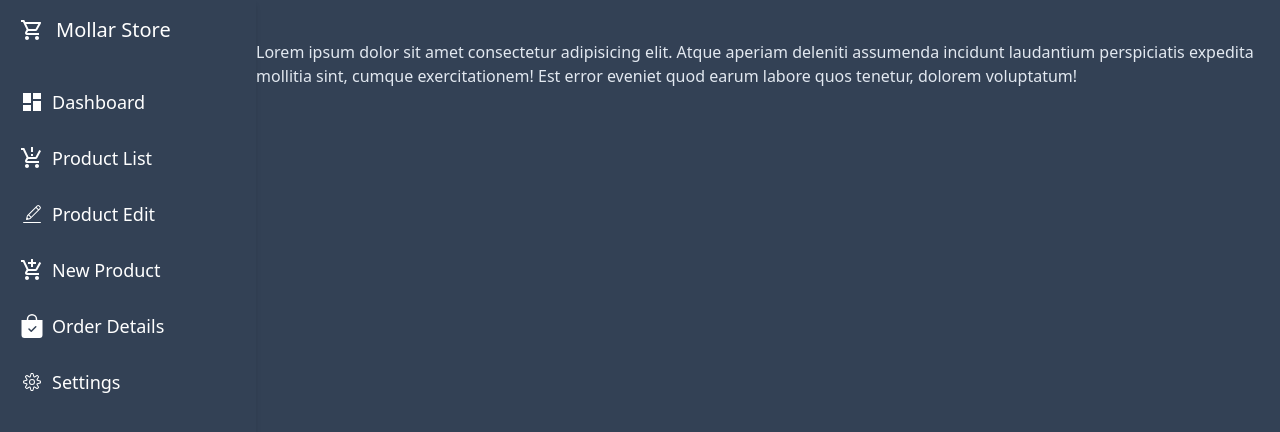
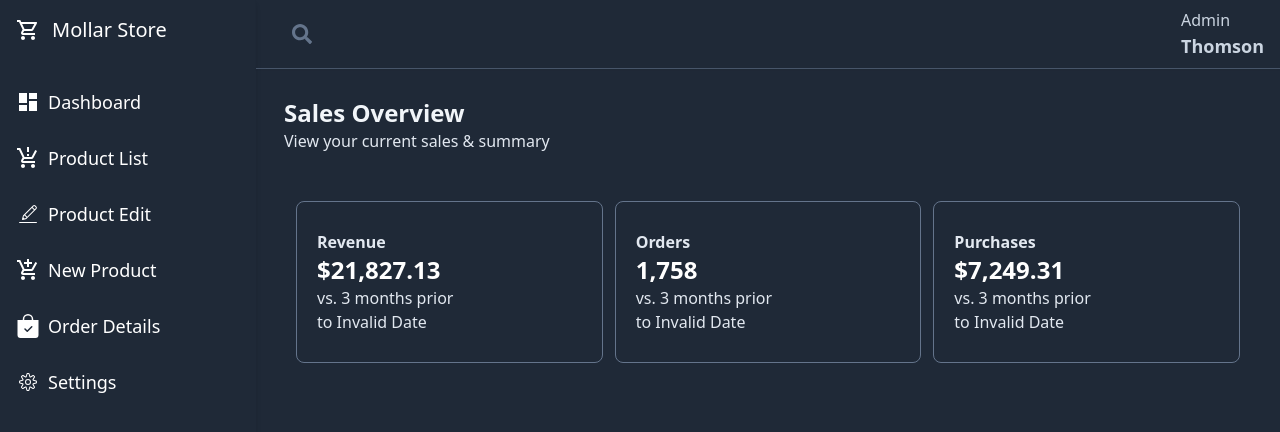
Before and after one commit to Thomson-dev/MollaAdmin, a React (Create React App) app: page / in a window 1280 px wide. Shown: the top 432 px of the page. Built offline with nearby package versions, Linux system fonts and the light colour scheme.

Commit message:
new changes

```diff
--- a/package.json
+++ b/package.json
@@ -10,7 +10,10 @@
     "@types/node": "^20.12.7",
     "@types/react": "^18.2.78",
     "@types/react-dom": "^18.2.25",
+    "eslint": "^9.1.0",
+    "eslint-config-next": "^14.2.2",
     "react": "^18.2.0",
+    "react-chartjs-2": "^5.2.0",
     "react-dom": "^18.2.0",
     "react-icons": "^5.0.1",
     "react-router": "^6.22.3",
--- a/src/App.tsx
+++ b/src/App.tsx
@@ -7,24 +7,23 @@ import ProductList from "./Screens/ProductList.tsx";
 
 function App() {
   return (
-    <div className="bg-slate-700 w-full h-screen flex">
+    <div className="bg-[#1F2937]  w-full  ">
       <Router>
-      <div className="flex flex-row">
-        <div className="md:w-[20%] hidden md:block  ">
-          <Sidebar />
-        </div>
+        <div className="flex  flex-row">
+          <div className=" hidden w-[20%] md:block   ">
+            <Sidebar />
+          </div>
 
-        <div className="md:w-[80%] w-[100%]">
-
-            <Routes>
+          <div className="flex-1 w-[80%]" >
+            <Routes >
               <Route path="/" element={<Dashboard />} />
               <Route path="/product-list" element={<ProductList />} />
             </Routes>
 
+
+          </div>
         </div>
-      </div>
       </Router>
-
     </div>
   );
 }
--- a/src/Components/Navbar.tsx
+++ b/src/Components/Navbar.tsx
@@ -5,6 +5,8 @@ import { MdOutlineProductionQuantityLimits } from "react-icons/md";
 import { MdOutlineShoppingCart } from "react-icons/md";
 import { RxHamburgerMenu } from "react-icons/rx";
 import { FaTimes } from "react-icons/fa";
+import { FaSearch } from "react-icons/fa";
+
 import { CiEdit } from "react-icons/ci";
 import { BsBagCheckFill } from "react-icons/bs";
 import { MdAddShoppingCart } from "react-icons/md";
@@ -45,11 +47,20 @@ const Navbar = () => {
   const [sidebar, setSidebar] = useState<boolean>(false);
   return (
     <div className="">
-      <div className="p-5">
-        <RxHamburgerMenu
-          className="text-2xl text-white md:hidden"
-          onClick={() => setSidebar((prevSidebar) => !prevSidebar)}
-        />
+      <div className="border-b border-slate-600  shadow-sm flex md:justify-between justify-between  p-2 px-4 items-center">
+        <div className="flex items-center space-x-5">
+          <RxHamburgerMenu
+            className="text-2xl text-white md:hidden"
+            onClick={() => setSidebar((prevSidebar) => !prevSidebar)}
+          />
+           <FaSearch className="text-xl text-slate-500" />
+        </div>
+
+
+        <div className="text-slate-300">
+          <p>Admin</p>
+          <h3 className="text-lg font-bold">Thomson</h3>
+        </div>
       </div>
       <div
         className={`w-[270px] h-[100vh] md:hidden block z-40 shadow-lg  fixed top-0 left-0 transition-left duration-500 ease-in-out bg-slate-700 ${
--- a/src/Components/Sidebar.tsx
+++ b/src/Components/Sidebar.tsx
@@ -41,7 +41,7 @@ const Sidebar = () => {
     // add more items as needed
   ];
   return (
-    <div className="shadow-md h-screen lg:px-5 md:px-2  ">
+    <div className="shadow-md h-screen lg:px-4 md:px-2  ">
       <div className="flex py-4 space-x-3 text-white items-center ">
         <MdOutlineShoppingCart className="text-2xl" />
         <h1 className="text-xl">Mollar Store</h1>
--- a/src/Screens/Dashboard.tsx
+++ b/src/Screens/Dashboard.tsx
@@ -1,17 +1,54 @@
-import React from 'react'
-import Navbar from '../Components/Navbar.tsx'
+import React from "react";
+import Navbar from "../Components/Navbar.tsx";
 
 
-
-type Props = {}
+type Props = {};
 
 const Dashboard = (props: Props) => {
+  const data = [
+    {
+      title: "Revenue",
+      amount: "$21,827.13",
+      comparison: "vs. 3 months prior to Invalid Date",
+    },
+    {
+      title: "Orders",
+      amount: "1,758",
+      comparison: "vs. 3 months prior to Invalid Date",
+    },
+    {
+      title: "Purchases",
+      amount: "$7,249.31",
+      comparison: "vs. 3 months prior to Invalid Date",
+    },
+  ];
   return (
-    <div className=''>
-      <Navbar/>
-       <p className='text-slate-200'>Lorem ipsum dolor sit amet consectetur adipisicing elit. Atque aperiam deleniti assumenda incidunt laudantium perspiciatis expedita mollitia sint, cumque exercitationem! Est error eveniet quod earum labore quos tenetur, dolorem voluptatum!</p>
+    <div className="">
+      <Navbar />
+
+
+      <div className="p-7">
+        <h2 className="text-2xl font-bold text-slate-100">Sales Overview</h2>
+        <p className="text-slate-200">View your current sales & summary</p>
+      </div>
+
+      <div className="p-5 flex flex-col md:flex-row md:px-10  gap-3">
+        {data.map((item) => {
+          return (
+            <div className=" flex-1  flex-col  border border-slate-500 p-5 py-7 rounded-lg  justify-between">
+              <div>
+                <p className="text-slate-200 font-semibold">{item.title}</p>
+                <h3 className="text-2xl text-white font-bold">{item.amount}</h3>
+              </div>
+              <p className="text-slate-200 text-base max-w-36">
+                {item.comparison}
+              </p>
+            </div>
+          );
+        })}
+      </div>
     </div>
-  )
-}
+  );
+};
 
-export default Dashboard
+export default Dashboard;
--- a/src/Screens/ProductList.tsx
+++ b/src/Screens/ProductList.tsx
@@ -4,14 +4,9 @@ type Props = {};
 
 const ProductList = (props: Props) => {
   return (
-    <div>
+    <div className="">
       <h1>ProductList</h1>
-      <p>
-        Lorem ipsum dolor sit amet, consectetur adipisicing elit. Non error
-        excepturi neque perferendis alias qui, libero amet praesentium. Sint
-        veritatis incidunt maxime reprehenderit doloremque, impedit dolor
-        laboriosam corporis? Rem, nisi!
-      </p>
+
     </div>
   );
 };
```
Also changed, not shown: 1 other file (tests, documents, lock files or other folders).
